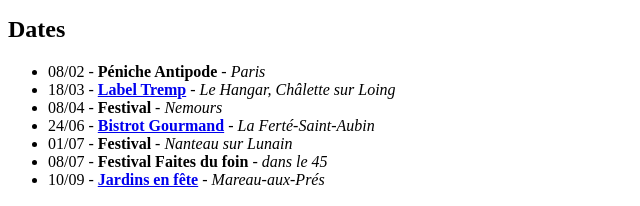
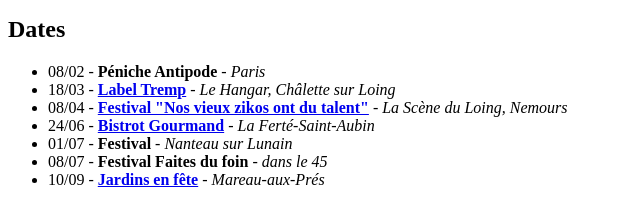
Before and after one commit to guizput/the-gig, a website with bundled scripts: page src/index.html in a window 1280 px wide. Shown: the part 3790-3996 px from the top of the page, without its empty margins (0-640 px from the left). Built offline with nearby package versions, Linux system fonts and the light colour scheme.

Commit message:
maj date Nemours

```diff
--- a/src/_footer.html
+++ b/src/_footer.html
@@ -5,7 +5,8 @@
             <li>08/02 - <b>Péniche Antipode</b> - <em>Paris</em></li>
             <li>18/03 - <b><a href="https://www.labeltremp.fr/">Label Tremp</a></b> - <em>Le Hangar,
                     Châlette sur Loing</em></li>
-            <li>08/04 - <b>Festival</b> - <em>Nemours</em></li>
+            <li>08/04 - <b><a target="_blank" href="https://www.facebook.com/events/944686669888486/">Festival "Nos
+                        vieux zikos ont du talent"</a></b> - <em>La Scène du Loing, Nemours</em></li>
             <li>24/06 - <b><a href="https://au-bistrot-gourmand.fr/">Bistrot Gourmand</a></b> - <em>La
                     Ferté-Saint-Aubin</em></li>
             <li>01/07 - <b>Festival</b> - <em>Nanteau sur Lunain</em></li>
```
